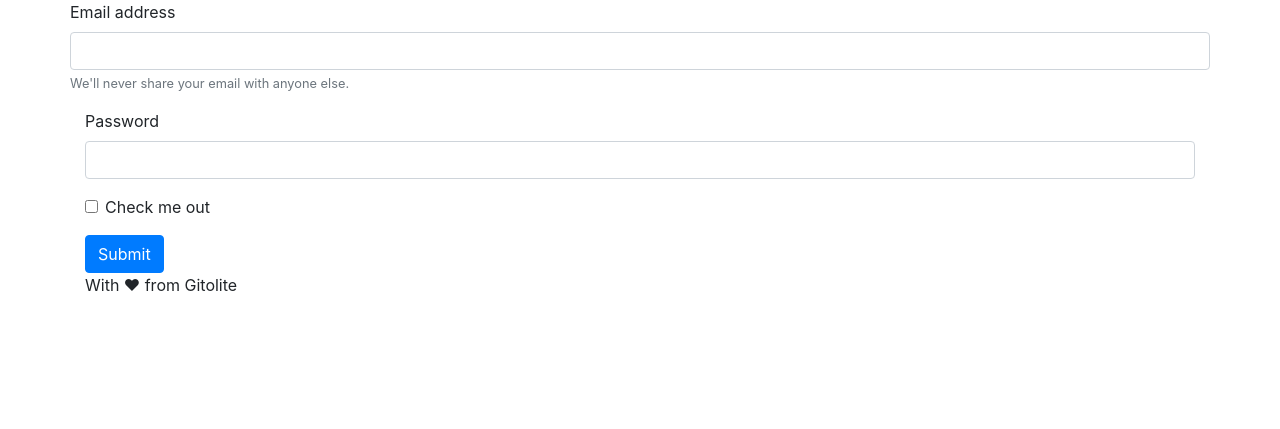
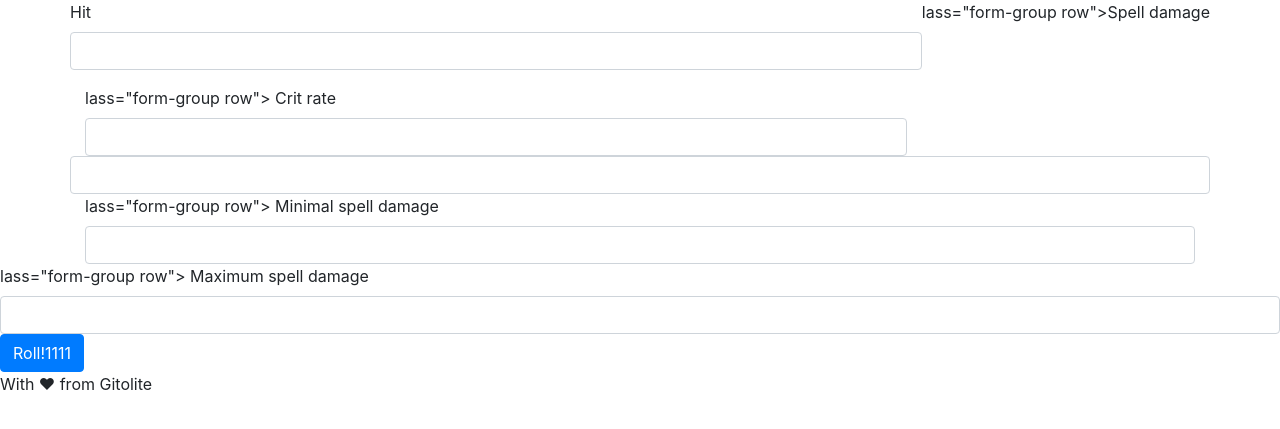
Before and after one commit to warezgibzzz/wow-classic-damage-calculator, a Flask app: template templates/index.html in a window 1280 px wide. Shown: the top 429 px of the page. Run offline with Flask 2, Linux system fonts and the light colour scheme; the template is opened without the code that fills it, so the values that code supplies are empty; some libraries are stand-ins or nearby versions.

Commit message:
Return rendered template

```diff
--- a/main.py
+++ b/main.py
@@ -7,12 +7,11 @@ app = Flask(__name__)
 @app.route('/', methods=["GET", "POST"])
 def index():
     if request.method == 'POST':
-
-        hit = request.form['hit']
-        crit = request.form['crit']
-        spd = request.form['spd']
-        dmg_min = request.form['min']
-        dmg_max = request.form['max']
+        hit = int(request.form['hit'])
+        crit = int(request.form['crit'])
+        spd = int(request.form['spd'])
+        dmg_min = int(request.form['min'])
+        dmg_max = int(request.form['max'])
 
         player = Player(hit, [dmg_min, dmg_max], crit, spd)
         monster = Monster(83)
@@ -33,6 +32,6 @@ def index():
 
             throws += 1
 
-        render_template("result.html", total=total, misses=misses, throws=throws, resist=monster.resist, log=results)
+        return render_template("result.html", total=total, misses=misses, throws=throws, resist=monster.resist, log=results)
     else:
-        render_template("index.html")
+        return render_template("index.html")
--- a/templates/index.html
+++ b/templates/index.html
@@ -3,18 +3,21 @@
 {% block content %}
 <form action="/" method="post">
   <div class="form-group row">
-    <label for="exampleInputEmail1">Email address</label>
-    <input type="email" class="form-control" id="exampleInputEmail1" aria-describedby="emailHelp">
-    <small id="emailHelp" class="form-text text-muted">We'll never share your email with anyone else.</small>
+    <label for="hit">Hit</label>
+    <input type="number" class="form-control" id="hit" name="hit">
+  </div>lass="form-group row">
+    <label for="crit">Crit rate</label>
+    <input type="number" class="form-control" id="crit" name="crit">
+  </div>lass="form-group row">
+    <label for="spd">Spell damage</label>
+    <input type="number" class="form-control" id="spd" name="spd">
+  </div>lass="form-group row">
+    <label for="min">Minimal spell damage</label>
+    <input type="number" class="form-control" id="min" name="min">
+  </div>lass="form-group row">
+    <label for="max">Maximum spell damage</label>
+    <input type="number" class="form-control" id="max" name="max">
   </div>
-  <div class="form-group">
-    <label for="exampleInputPassword1">Password</label>
-    <input type="password" class="form-control" id="exampleInputPassword1">
-  </div>
-  <div class="form-group form-check">
-    <input type="checkbox" class="form-check-input" id="exampleCheck1">
-    <label class="form-check-label" for="exampleCheck1">Check me out</label>
-  </div>
-  <button type="submit" class="btn btn-primary">Submit</button>
+  <button type="submit" class="btn btn-primary">Roll!1111</button>
 </form>
 {% endblock %}
```
